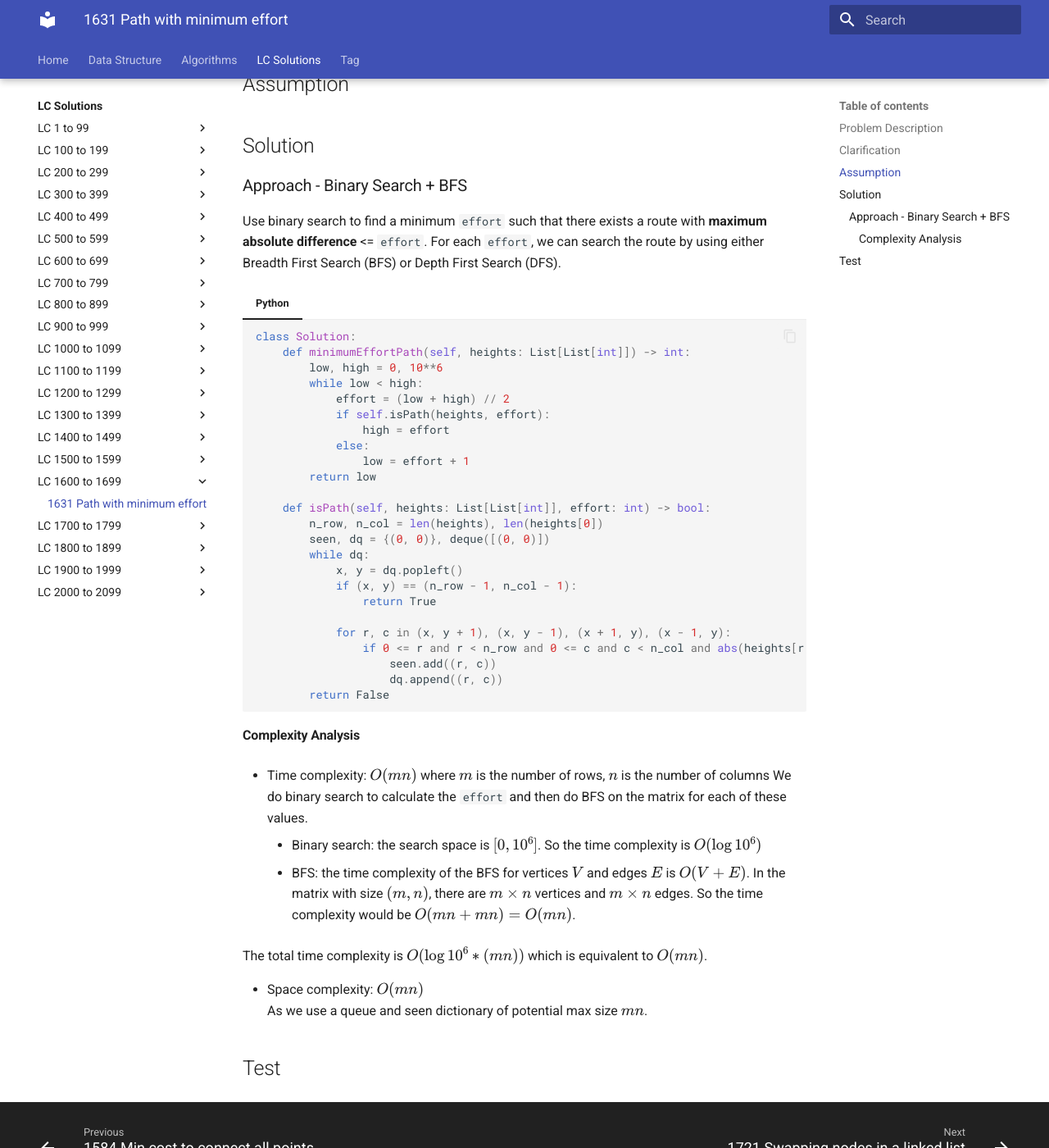
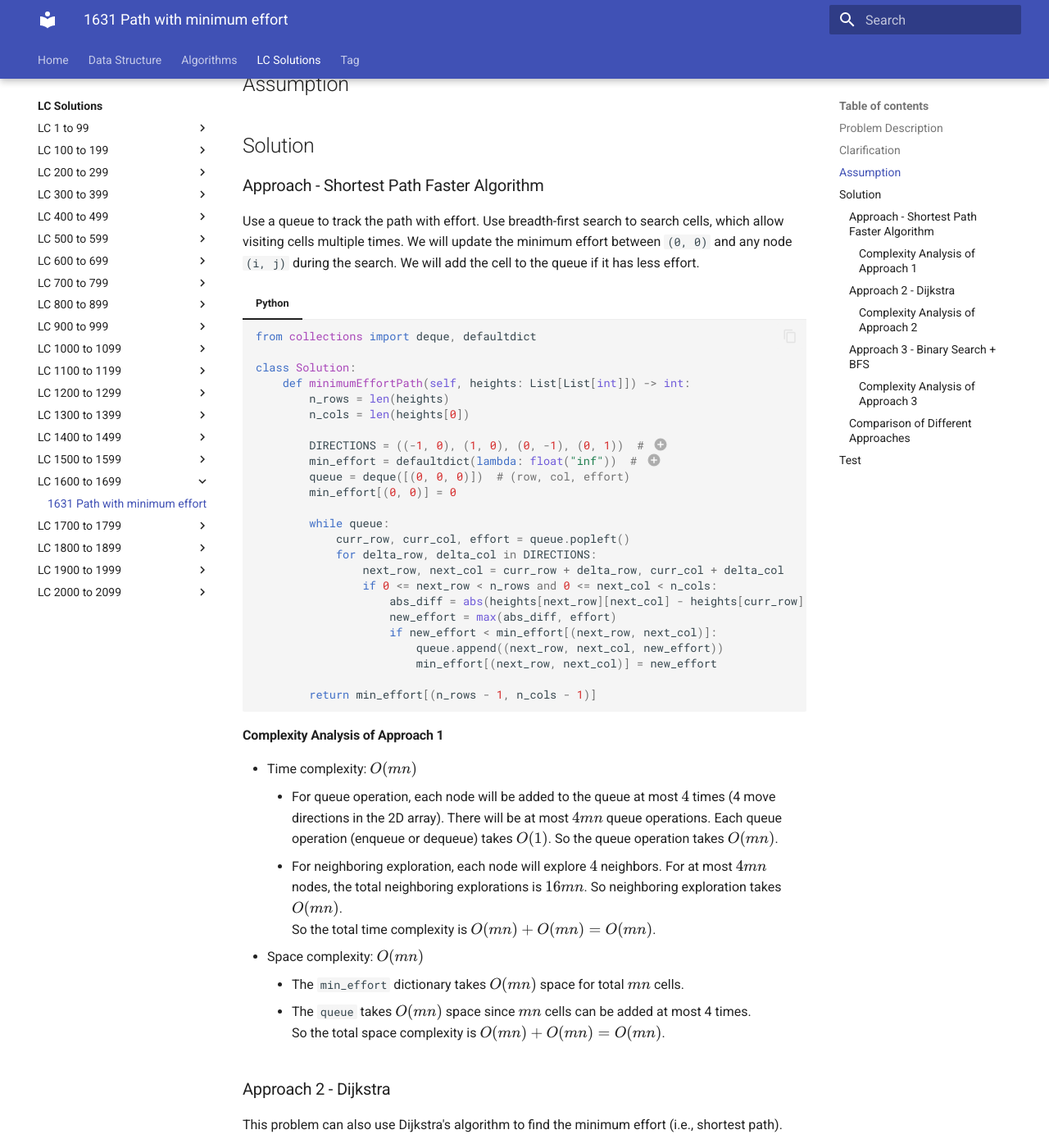
Before and after one commit to RogerLuo-Code/coding-practice, an MkDocs documentation site: the page built from docs/lc-solutions/lc1600-1699/lc1631-path-with-minimum-effort.md, in a window 1280 px wide and 1400 px high, scrolled down 626 px. Shown: the whole window at 82% size. Built offline with MkDocs 1.6.1 and Material for MkDocs 9.7.7, drawn with Linux system fonts in a browser that asks for light colours; some of the changed text lies outside the part shown.

Commit message:
Update solutions for lc1631

````diff
--- a/docs/lc-solutions/lc1600-1699/lc1631-path-with-minimum-effort.md
+++ b/docs/lc-solutions/lc1600-1699/lc1631-path-with-minimum-effort.md
@@ -1,24 +1,150 @@
 ---
 tags:
-- Graph
-- Binary Search
+    - Shortest Path
+    - Breadth-First Search
+    - Binary Search
 ---
 
 # LC1631. Path With Minimum Effort
+
 ## Problem Description
-[LeetCode Problem 1631](https://leetcode.com/problems/path-with-minimum-effort): You are a hiker preparing for an upcoming hike. You are given `heights`, a 2D array of size `rows x columns`, where `heights[row][col]` represents the height of cell `(row, col)`. You are situated in the top-left cell, `(0, 0)`, and you hope to travel to the bottom-right cell, `(rows-1, columns-1)` (i.e., **0-indexed**). You can move **up**, **down**, **left**, or **right**, and you wish to find a route that requires the minimum **effort**.
 
-A route's **effort** is the **maximum absolute difference** in heights between two consecutive cells of the route.
+[LeetCode Problem 1631](https://leetcode.com/problems/path-with-minimum-effort): You are
+a hiker preparing for an upcoming hike. You are given `heights`, a 2D array of size
+`rows x columns`, where `heights[row][col]` represents the height of cell `(row, col)`.
+You are situated in the top-left cell, `(0, 0)`, and you hope to travel to the
+bottom-right cell, `(rows-1, columns-1)` (i.e., **0-indexed**). You can move **up**,
+**down**, **left**, or **right**, and you wish to find a route that requires the minimum
+**effort**.
 
-Return _the minimum **effort** required to travel from the top-left cell to the bottom-right cell._
+A route's **effort** is the **maximum absolute difference** in heights between two
+consecutive cells of the route.
+
+Return _the minimum **effort** required to travel from the top-left cell to the
+bottom-right cell._
 
 ## Clarification
 
 ## Assumption
 
 ## Solution
-### Approach - Binary Search + BFS
-Use binary search to find a minimum `effort` such that there exists a route with **maximum absolute difference** <= `effort`. For each `effort`, we can search the route by using either Breadth First Search (BFS) or Depth First Search (DFS).
+
+### Approach - Shortest Path Faster Algorithm
+
+Use a queue to track the path with effort. Use breadth-first search to search cells,
+which allow visiting cells multiple times. We will update the minimum effort between
+`(0, 0)` and any node `(i, j)` during the search. We will add the cell to the queue if
+it has less effort.
+
+=== "Python"
+    ```python
+    from collections import deque, defaultdict
+
+    class Solution:
+        def minimumEffortPath(self, heights: List[List[int]]) -> int:
+            n_rows = len(heights)
+            n_cols = len(heights[0])
+
+            DIRECTIONS = ((-1, 0), (1, 0), (0, -1), (0, 1))  # (1)
+            min_effort = defaultdict(lambda: float("inf"))  # (2)
+            queue = deque([(0, 0, 0)])  # (row, col, effort)
+            min_effort[(0, 0)] = 0
+
+            while queue:
+                curr_row, curr_col, effort = queue.popleft()
+                for delta_row, delta_col in DIRECTIONS:
+                    next_row, next_col = curr_row + delta_row, curr_col + delta_col
+                    if 0 <= next_row < n_rows and 0 <= next_col < n_cols:
+                        abs_diff = abs(heights[next_row][next_col] - heights[curr_row][curr_col])
+                        new_effort = max(abs_diff, effort)
+                        if new_effort < min_effort[(next_row, next_col)]:
+                            queue.append((next_row, next_col, new_effort))
+                            min_effort[(next_row, next_col)] = new_effort
+
+            return min_effort[(n_rows - 1, n_cols - 1)]
+    ```
+
+    1. up, down, left, right.
+    2. dictionary[cell] = minimum effort on the path from (0, 0) and the current cell.
+
+#### Complexity Analysis of Approach 1
+
+- Time complexity: $O(m n)$
+    - For queue operation, each node will be added to the queue at most $4$ times
+    (4 move directions in the 2D array). There will be at most $4 m n$ queue operations.
+    Each queue operation (enqueue or dequeue) takes $O(1)$. So the queue operation takes
+    $O(m n)$.
+    - For neighboring exploration, each node will explore $4$ neighbors. For at most
+    $4 m n$ nodes, the total neighboring explorations is $16 m n$. So neighboring
+    exploration takes $O(m n)$.
+    So the total time complexity is $O(m n) + O(m n) = O(m n)$.
+- Space complexity: $O(m n)$
+    - The `min_effort` dictionary takes $O(m n)$ space for total $m n$ cells.
+    - The `queue` takes $O(m n)$ space since $m n$ cells can be added at most 4 times.
+    So the total space complexity is $O(m n) + O(m n) = O(m n)$.
+
+### Approach 2 - Dijkstra
+
+This problem can also use Dijkstra's algorithm to find the minimum effort (i.e.,
+shortest path).
+
+=== "Python"
+    ```python
+    import heapq
+    import math
+    from collections import defaultdict
+
+    class Solution:
+        def minimumEffortPath(self, heights: List[List[int]]) -> int:
+            n_rows = len(heights)
+            n_cols = len(heights[0])
+
+            DIRECTIONS = ((-1, 0), (1, 0), (0, -1), (0, 1))  # (1)
+            min_effort = defaultdict(lambda: math.inf)  # (2)
+            pq = [(0, 0, 0)]  # (3)
+
+            while pq:
+                effort, curr_row, curr_col = heapq.heappop(pq)  # (4)
+                if (curr_row, curr_col) not in min_effort:
+                    min_effort[(curr_row, curr_col)] = effort
+
+                    for delta_row, delta_col in DIRECTIONS:
+                        next_row, next_col = curr_row + delta_row, curr_col + delta_col
+                        if 0 <= next_row < n_rows and 0 <= next_col < n_cols:
+                            abs_diff = abs(heights[next_row][next_col] - heights[curr_row][curr_col])
+                            new_effort = max(abs_diff, effort)
+                            heapq.heappush(pq, (new_effort, next_row, next_col))
+
+            return min_effort[(n_rows - 1, n_cols - 1)]
+    ```
+
+    1. up, down, left, right.
+    2. dictionary[(row, col)] = minimum effort on the path from (0, 0) and the current cell.
+    3. (effort, row, col)
+    4. The priority queue returns the minimum item based on the first element of the
+    tuple (effort).
+
+#### Complexity Analysis of Approach 2
+
+- Time complexity: $O(m n \log (m n))$ where $m$ is number of rows and $n$ is number of
+columns.
+    - Each node (cell) can be added to the priority queue at most 1 time with at most
+    $m n$ queue operations.
+    - Each queue operation (push or pop from a heap) takes $O(\log s)$, which $s$ is the
+    size of the heap. The size of the heap is bounded by the number of nodes, i.e.,
+    $s \leq m n$. So the queue operation time complexity is $O(\log (m n))$.
+    So the total time complexity is $O(m n \log (m n))$.
+
+- Space complexity: $O(m n)$
+    The heap size may contains at most $m n$ nodes and `min_effort` dictionary takes
+    $O(m n)$ space. So the total is $O(m n) + O(m n) = O(m n)$.
+
+### Approach 3 - Binary Search + BFS
+
+Use binary search to find a minimum `effort` between $0$ and $10^6$ (given constraint)
+such that there exists a route with **maximum absolute difference** <= `effort`. For
+each `effort`, we can search the route by using either Breadth First Search (BFS) or
+Depth First Search (DFS).
 
 === "Python"
     ```python
@@ -42,23 +168,37 @@ Use binary search to find a minimum `effort` such that there exists a route with
                     return True
 
                 for r, c in (x, y + 1), (x, y - 1), (x + 1, y), (x - 1, y):
-                    if 0 <= r and r < n_row and 0 <= c and c < n_col and abs(heights[r][c] - heights[x][y]) <= effort and (r, c) not in seen:
+                    if 0 <= r and r < n_row and 0 <= c and c < n_col
+                            and abs(heights[r][c] - heights[x][y]) <= effort
+                            and (r, c) not in seen:
                         seen.add((r, c))
                         dq.append((r, c))
             return False
     ```
 
-#### Complexity Analysis
-* Time complexity: $O(m n)$ where $m$ is the number of rows, $n$ is the number of columns
-We do binary search to calculate the `effort` and then do BFS on the matrix for each of these values.
+#### Complexity Analysis of Approach 3
 
+- Time complexity: $O(m n)$ where $m$ is the number of rows, $n$ is the number of columns
+We do binary search to calculate the `effort` and then do BFS on the matrix for each of
+these values.
     - Binary search: the search space is $[0, 10^6]$. So the time complexity is $O(\log 10^6)$
-    - BFS: the time complexity of the BFS for vertices $V$ and edges $E$ is $O(V + E)$. In the matrix with size $(m, n)$, there are $m \times n$ vertices and $m \times n$ edges. So the time complexity would be $O(mn + mn) = O(mn)$.
+    - BFS: the time complexity of the BFS for vertices $V$ and edges $E$ is $O(V + E)$.
+    In the matrix with size $(m, n)$, there are $m \times n$ vertices and $m \times n$
+    edges. So the time complexity would be $O(mn + mn) = O(mn)$.
+    The total time complexity is $O(\log 10^6 * (mn))$ which is equivalent to $O(mn)$.
 
-The total time complexity is $O(\log 10^6 * (mn))$ which is equivalent to $O(mn)$.
-
-* Space complexity: $O(m n)$
+- Space complexity: $O(m n)$
 As we use a queue and seen dictionary of potential max size $mn$.
 
+### Comparison of Different Approaches
+
+The table below summarize the time complexity and space complexity of different
+approaches:
+
+Approach    | Time Complexity   | Space Complexity |
+------------| ---------------   | ---------------- |
+Approach - SPFA |  $O(m n)$           | $O(m n)$ |
+Approach - Dijkstra |  $O(m n \log(m n))$           | $O(m n)$  |
+Approach - Binary Search | $O(m n)$ | $O(m n)$ |
 
 ## Test
````
Also changed, not shown: docs/lc-solutions/lc0700-0799/lc0787-cheapest-flights-within-k-stops.md (+5 -1 lines).
